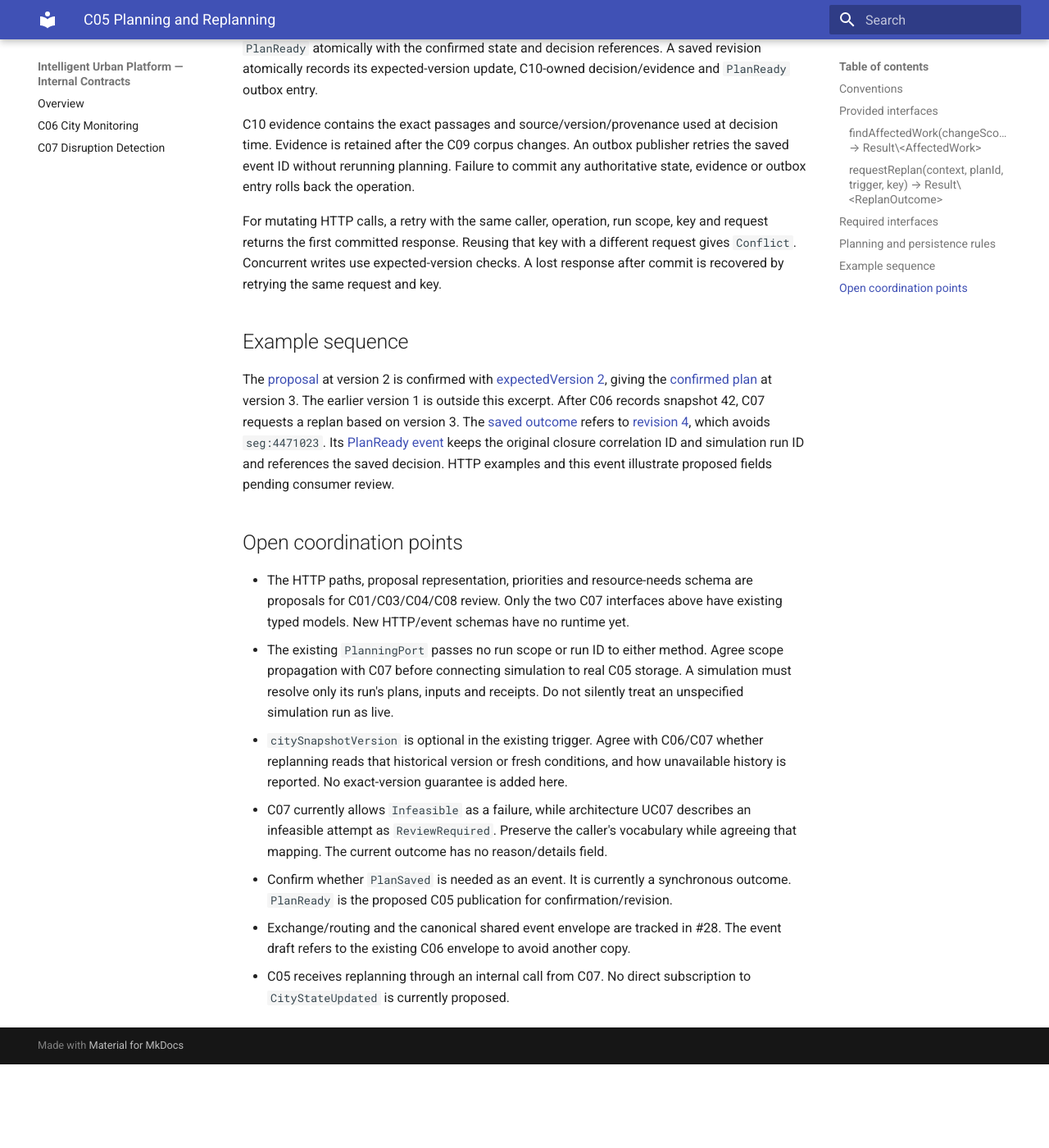
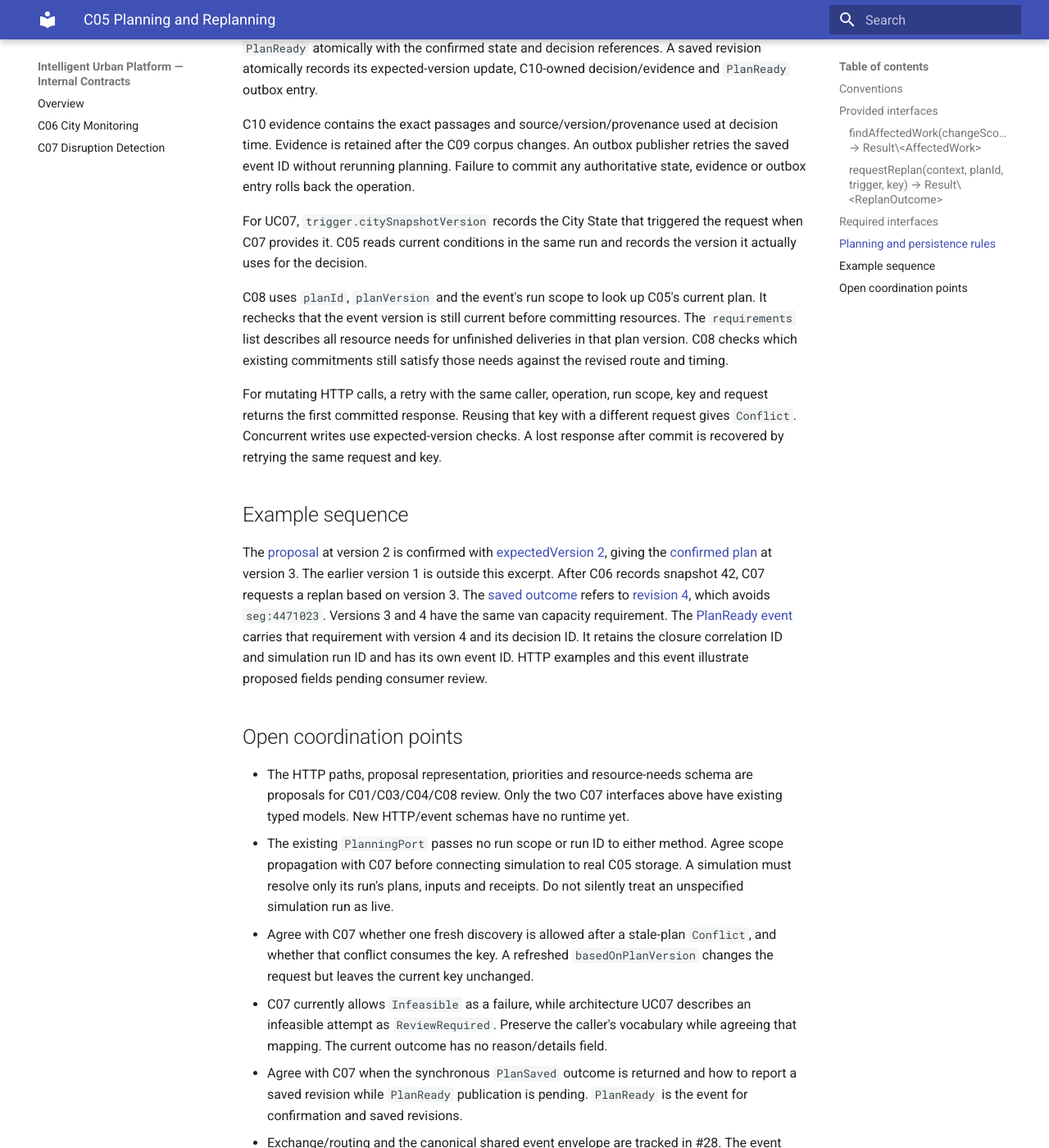
Before and after one commit to ASE-Group-10/IntelligentUrbanPlatform, an MkDocs documentation site: the page built from contracts/components/c05-planning/internal.md, in a window 1280 px wide and 1400 px high, scrolled down 3904 px. Shown: the whole window at 82% size. Built offline with MkDocs 1.6.1 and Material for MkDocs 9.7.7, drawn with Linux system fonts in a browser that asks for light colours; before the commit the page ends 5202 px from its top, so only the background shows below that; some of the changed text lies outside the part shown.

Commit message:
fix(c05): align plan-ready requirements
Refs #32

```diff
--- a/contracts/components/c05-planning/internal.md
+++ b/contracts/components/c05-planning/internal.md
@@ -88,8 +88,8 @@ Examples [request](examples/request-replan.json),
 | `newPlanVersion` | integer | when saved | Version of the saved revision |
 | `decisionId` | UUID | when saved | C10 decision record |
 
-**Failures:** `Conflict` (plan version moved on; C07 re-runs `findAffectedWork`
-once), `Infeasible`, `Unavailable`, `NotFound`.
+**Failures in the current C07 contract:** `Conflict`, `Infeasible`, `Unavailable`,
+`NotFound`. The proposed discovery retry on `Conflict` still needs agreement.
 
 The idempotency key is what stops the C08 → C07 → C05 loop. The same
 disruption version can never produce a second replan of the same plan; C05
@@ -124,6 +124,16 @@ decision time. Evidence is retained after the C09 corpus changes. An outbox
 publisher retries the saved event ID without rerunning planning. Failure to commit
 any authoritative state, evidence or outbox entry rolls back the operation.
 
+For UC07, `trigger.citySnapshotVersion` records the City State that triggered
+the request when C07 provides it. C05 reads current conditions in the same run
+and records the version it actually uses for the decision.
+
+C08 uses `planId`, `planVersion` and the event's run scope to look up C05's
+current plan. It rechecks that the event version is still current before
+committing resources. The `requirements` list describes all resource needs for
+unfinished deliveries in that plan version. C08 checks which existing
+commitments still satisfy those needs against the revised route and timing.
+
 For mutating HTTP calls, a retry with the same caller, operation, run scope, key
 and request returns the first committed response. Reusing that key with a
 different request gives `Conflict`. Concurrent writes use expected-version checks.
@@ -137,8 +147,10 @@ The [proposal](examples/plan-proposal.json) at version 2 is confirmed with
 1 is outside this excerpt. After C06 records snapshot 42, C07 requests a replan
 based on version 3. The [saved outcome](examples/replan-saved.json) refers to
 [revision 4](examples/revised-plan.json), which avoids `seg:4471023`.
-Its [PlanReady event](examples/plan-ready-event.json) keeps the original closure
-correlation ID and simulation run ID and references the saved decision.
+Versions 3 and 4 have the same van capacity requirement. The
+[PlanReady event](examples/plan-ready-revision-event.json) carries that requirement
+with version 4 and its decision ID. It retains the closure correlation ID and
+simulation run ID and has its own event ID.
 HTTP examples and this event illustrate proposed fields pending consumer review.
 
 ## Open coordination points
@@ -150,14 +162,15 @@ HTTP examples and this event illustrate proposed fields pending consumer review.
   Agree scope propagation with C07 before connecting simulation to real C05
   storage. A simulation must resolve only its run's plans, inputs and receipts.
   Do not silently treat an unspecified simulation run as live.
-- `citySnapshotVersion` is optional in the existing trigger. Agree with C06/C07
-  whether replanning reads that historical version or fresh conditions, and how
-  unavailable history is reported. No exact-version guarantee is added here.
+- Agree with C07 whether one fresh discovery is allowed after a stale-plan
+  `Conflict`, and whether that conflict consumes the key. A refreshed
+  `basedOnPlanVersion` changes the request but leaves the current key unchanged.
 - C07 currently allows `Infeasible` as a failure, while architecture UC07 describes
   an infeasible attempt as `ReviewRequired`. Preserve the caller's vocabulary
   while agreeing that mapping. The current outcome has no reason/details field.
-- Confirm whether `PlanSaved` is needed as an event. It is currently a synchronous
-  outcome. `PlanReady` is the proposed C05 publication for confirmation/revision.
+- Agree with C07 when the synchronous `PlanSaved` outcome is returned and how to
+  report a saved revision while `PlanReady` publication is pending. `PlanReady`
+  is the event for confirmation and saved revisions.
 - Exchange/routing and the canonical shared event envelope are tracked in #28.
   The event draft refers to the existing C06 envelope to avoid another copy.
 - C05 receives replanning through an internal call from C07. No direct subscription
```
Also changed, not shown: contracts/components/c07-disruption-detection/internal.md (+2 -1 lines), 8 other files.
